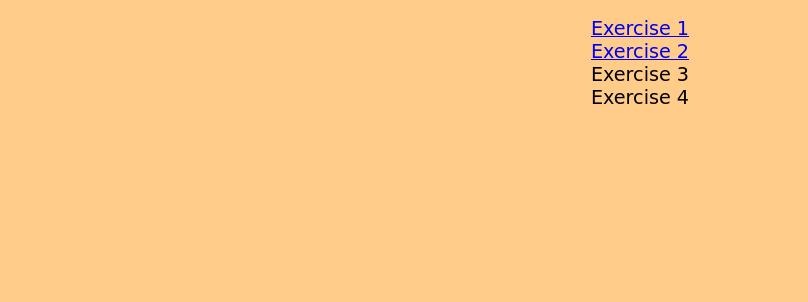
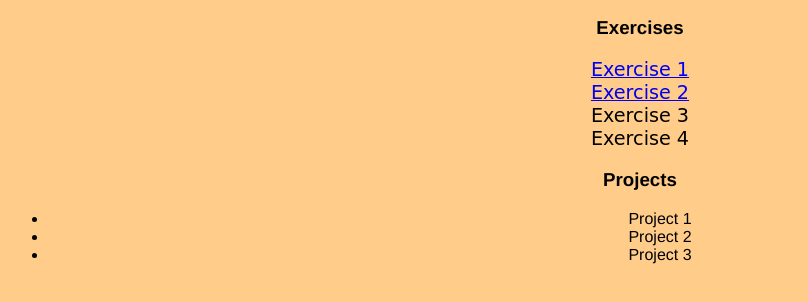
Before and after one commit to dullpencils/JamesWebbInteractivemedia341, a plain HTML site: page index.html in a window 1280 px wide. Shown: the part 144-446 px from the top of the page, without its empty margins (0-808 px from the left). Drawn offline with Linux system fonts and the light colour scheme.

Commit message:
Update index.html

```diff
--- a/index.html
+++ b/index.html
@@ -14,6 +14,7 @@
      <h2 class="Name">James Webb</h2>
     </p>
 
+    <h3>Exercises</h3>
     <ul class="exercises">
       <a href="exercise1/index.html"><li>Exercise 1</li></a>
       <a href="exercise2/index.html"><li>Exercise 2</li></a>
@@ -21,6 +22,12 @@
       <li>Exercise 4</li>
     </ul>
 
+    <h3>Projects</h3>
+    <ul class="projects">
+      <li>Project 1</li>
+      <li>Project 2</li>
+      <li>Project 3</li>
+  </ul>
 
   </body>
 </html>
```
